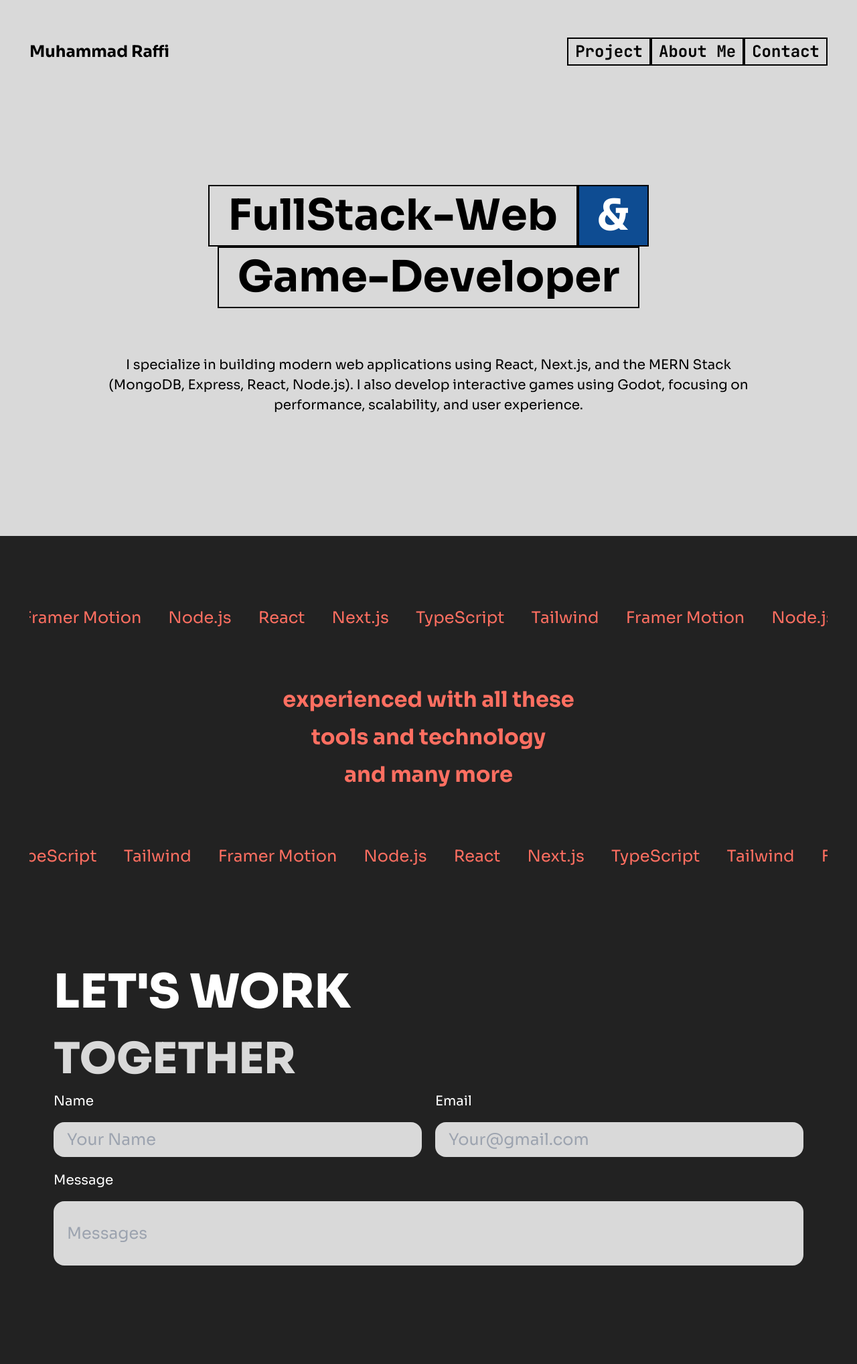
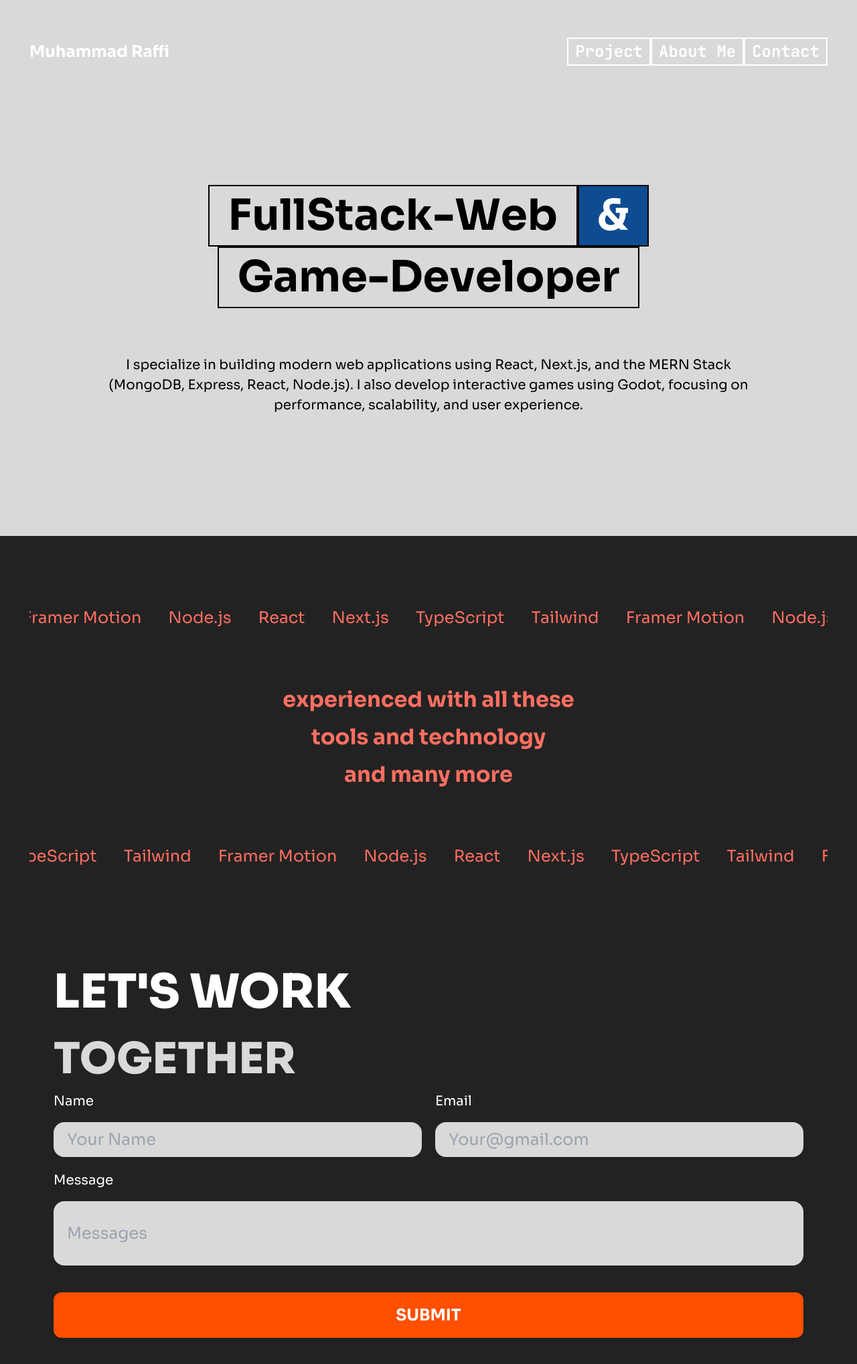
Before and after one commit to Raffi38321/Web-Porto, a React (Vite) app: page / in a window 1280 px wide. Shown: the top 2036 px of the page at 67% size. Built offline with nearby package versions, Linux system fonts and the light colour scheme.

Commit message:
feat:contack section

```diff
--- a/src/components/ButtonNav.tsx
+++ b/src/components/ButtonNav.tsx
@@ -5,18 +5,20 @@ import { useNavigate } from "react-router-dom";
 type BNav = {
   children: string;
   link: string;
+  darkSection: boolean;
 };
 
-const ButtonNav = ({ children, link }: BNav) => {
+const ButtonNav = ({ children, link, darkSection }: BNav) => {
   const navigate = useNavigate();
   return (
     <motion.div
-      className="
+      className={`
         relative inline-block
-        border-2 border-black
+        border-2
         px-[10px] py-[1px]
-        overflow-hidden
-      "
+        overflow-hidden transition-all duration-500 ease-out
+        ${darkSection ? "border-white" : "border-black"}
+      `}
       initial="rest"
       whileHover="hover"
       animate="rest"
@@ -36,15 +38,16 @@ const ButtonNav = ({ children, link }: BNav) => {
       />
 
       <motion.p
-        className="
+        className={`
           relative z-10
           font-bold text-[19px]
           md:text-[24px]
           font-jetbrainMono
           text-center
-        "
+          overflow-hidden transition-all duration-500 ease-out
+        `}
         variants={{
-          rest: { color: "#000" },
+          rest: { color: darkSection ? "#fff" : "#000" },
           hover: { color: "#000" },
         }}
       >
--- a/src/components/ContactSection.tsx
+++ b/src/components/ContactSection.tsx
@@ -1,6 +1,5 @@
-import React, { useState } from "react";
+import { useState } from "react";
 import InputComp from "./InputComp";
-
 const ContactSection = () => {
   const [name, setName] = useState("");
   const [email, setEmail] = useState("");
@@ -11,7 +10,7 @@ const ContactSection = () => {
   };
 
   return (
-    <section className="px-20 py-7 min-h-screen bg-[#222222]">
+    <section className="dark-section px-20 py-7 min-h-screen bg-[#222222]">
       <p className="text-[70px] font-sora font-extrabold text-white">
         LET'S WORK
       </p>
@@ -43,6 +42,23 @@ const ContactSection = () => {
           type="text"
           bawah={true}
         />
+        <button
+          type="submit"
+          onClick={handelSubmit}
+          className="
+            font-sora font-bold text-[20px] md:text-[24px]
+            w-full mt-10
+            py-4
+          bg-[#FF4F00] text-white
+            rounded-xl
+            transition-all duration-300
+           hover:bg-[#e64500] hover:scale-[1.02]
+            active:scale-[0.98]
+            shadow-md hover:shadow-lg
+            "
+        >
+          SUBMIT
+        </button>
       </form>
     </section>
   );
--- a/src/components/IntroSection.tsx
+++ b/src/components/IntroSection.tsx
@@ -1,4 +1,3 @@
-import React from "react";
 import IntroText from "./IntroText";
 
 const IntroSection = () => {
--- a/src/components/NavBar.tsx
+++ b/src/components/NavBar.tsx
@@ -1,17 +1,45 @@
-import React from "react";
+import React, { useEffect, useState } from "react";
 import ButtonNav from "./ButtonNav";
 
 const NavBar = () => {
+  const [darkSection, setDarkSection] = useState(false);
+
+  useEffect(() => {
+    const sections = document.querySelectorAll(".dark-section");
+    const observer = new IntersectionObserver(
+      (entries) => {
+        const anyVisible = entries.some((entry) => entry.isIntersecting);
+
+        setDarkSection(anyVisible);
+      },
+      {
+        rootMargin: "-80px 0px -30% 0px",
+        threshold: 0.4,
+      },
+    );
+
+    sections.forEach((sec) => observer.observe(sec));
+
+    return () => observer.disconnect();
+  }, []);
   return (
     <nav className="px-11 py-7 flex justify-between items-center fixed top-7 left-0 w-full z-50 ">
-      <h1 className="text-[19px] font-bold font-sora md:text-[24px]">
+      <h1
+        className={`  transition-all duration-500 ease-out text-[19px] font-bold font-sora md:text-[24px] ${darkSection ? "text-white" : "text-black"}`}
+      >
         Muhammad Raffi
       </h1>
 
       <section className="flex">
-        <ButtonNav link="/project">Project</ButtonNav>
-        <ButtonNav link="/about-me">About Me</ButtonNav>
-        <ButtonNav link="/contact">Contact</ButtonNav>
+        <ButtonNav darkSection={darkSection} link="/project">
+          Project
+        </ButtonNav>
+        <ButtonNav darkSection={darkSection} link="/about-me">
+          About Me
+        </ButtonNav>
+        <ButtonNav darkSection={darkSection} link="/contact">
+          Contact
+        </ButtonNav>
       </section>
     </nav>
   );
--- a/src/components/Section2.tsx
+++ b/src/components/Section2.tsx
@@ -1,4 +1,3 @@
-import React from "react";
 import SpinText from "./SpinText";
 import Section2MiddleText from "./Section2MiddleText";
 import { motion } from "motion/react";
@@ -14,7 +13,7 @@ const container = {
 
 const Section2 = () => {
   return (
-    <section className="px-11 py-7 min-h-[600px] bg-[#222222] flex flex-col justify-center items-center">
+    <section className="dark-section px-11 py-7 min-h-[600px] bg-[#222222] flex flex-col justify-center items-center">
       <SpinText
         speed={250}
         items={[
--- a/src/pages/HomePage.tsx
+++ b/src/pages/HomePage.tsx
@@ -1,4 +1,4 @@
-import React from "react";
+import React, { useState } from "react";
 import IntroSection from "../components/IntroSection";
 import NavBar from "../components/NavBar";
 import Section2 from "../components/Section2";
```
